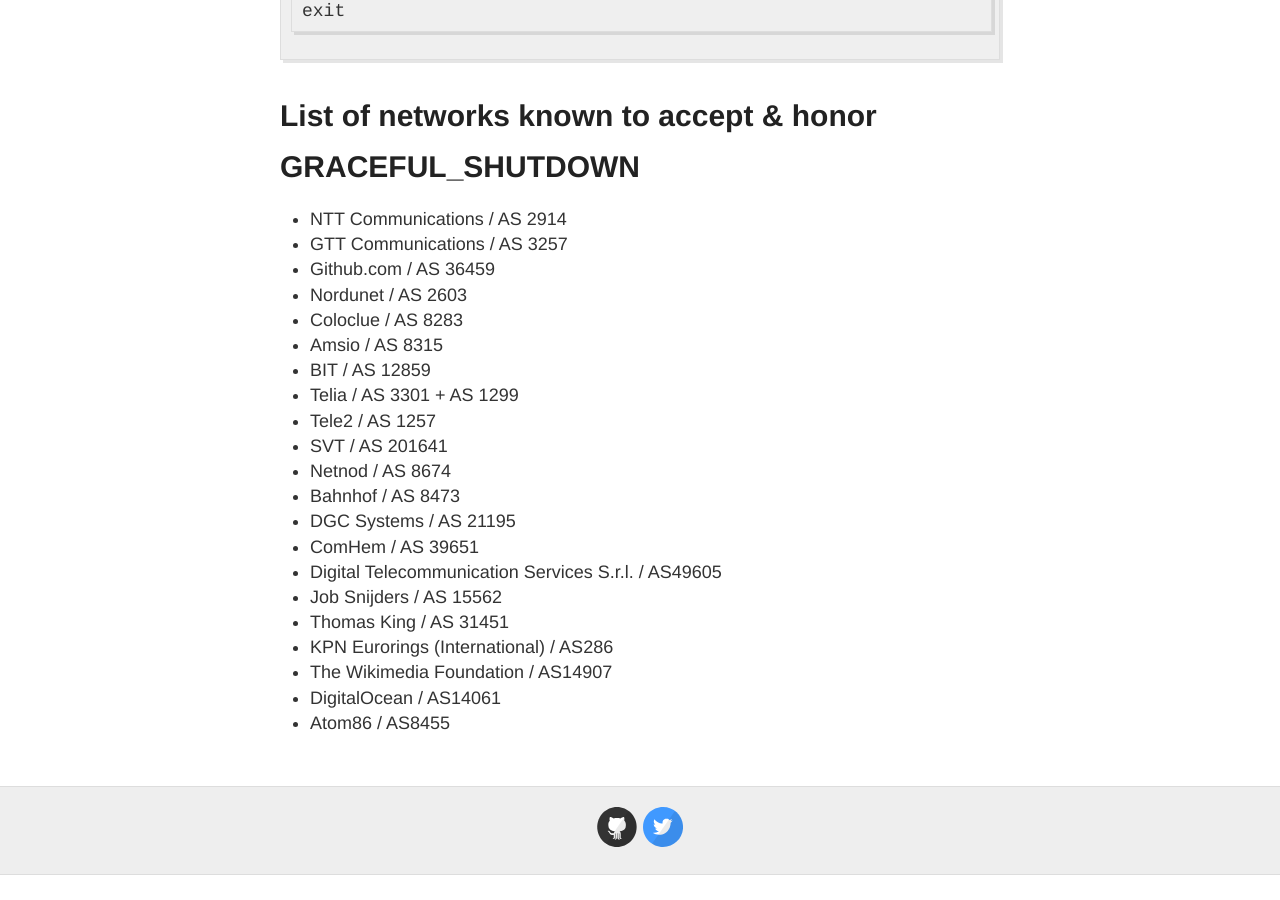
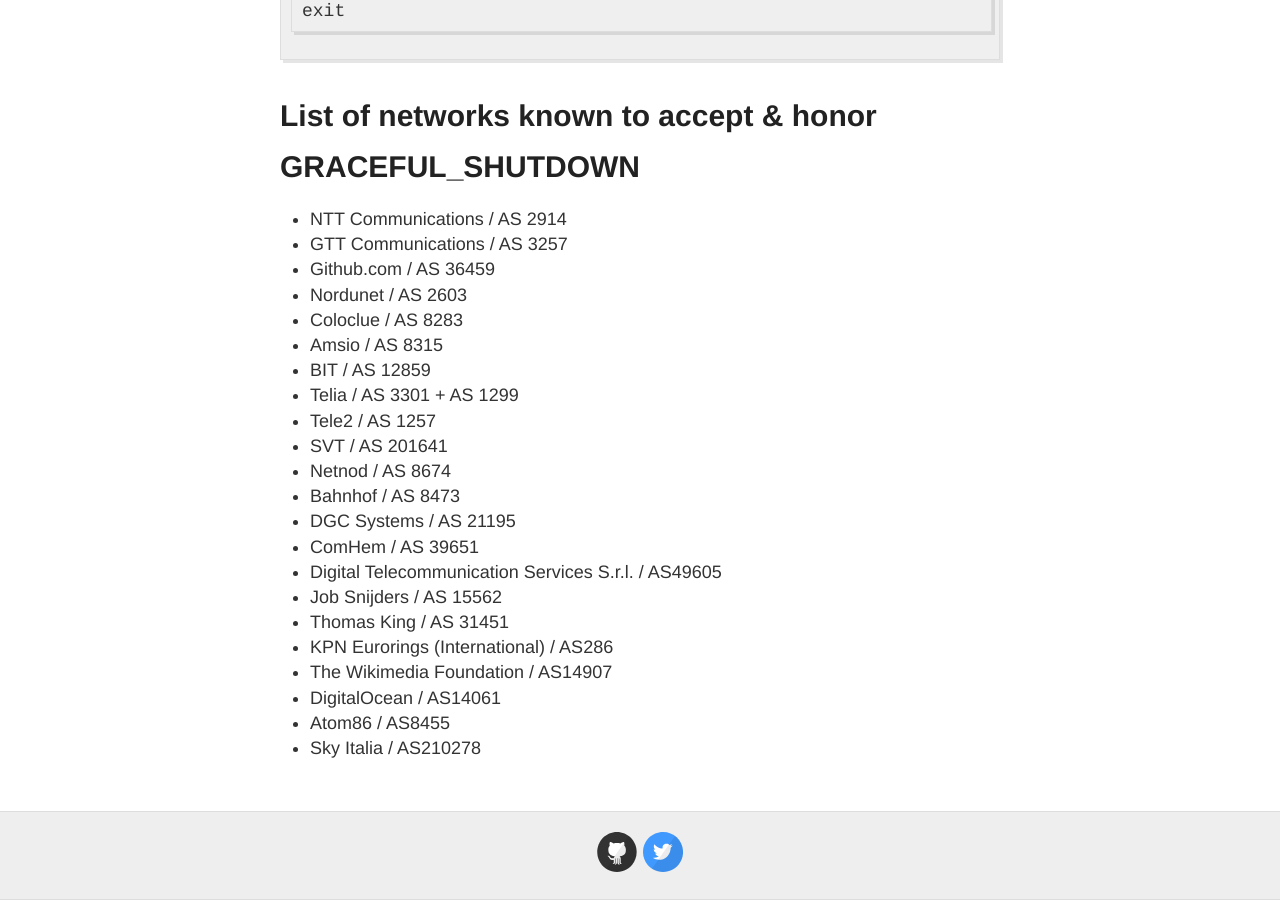
Before and after one commit to NLNOG/bgpfilterguide, a Jekyll site: the page built from guides/graceful_shutdown.md, in a window 1280 px wide and 900 px high, scrolled down 4217 px. Built offline with Jekyll 4.4.1, drawn with Linux system fonts in a browser that asks for light colours; before the commit the page ends 5092 px from its top, so only the background shows below that.

Commit message:
Sky Italia

```diff
--- a/guides/graceful_shutdown.md
+++ b/guides/graceful_shutdown.md
@@ -162,3 +162,4 @@
 * The Wikimedia Foundation / AS14907
 * DigitalOcean / AS14061
 * Atom86 / AS8455
+* Sky Italia / AS210278
```
